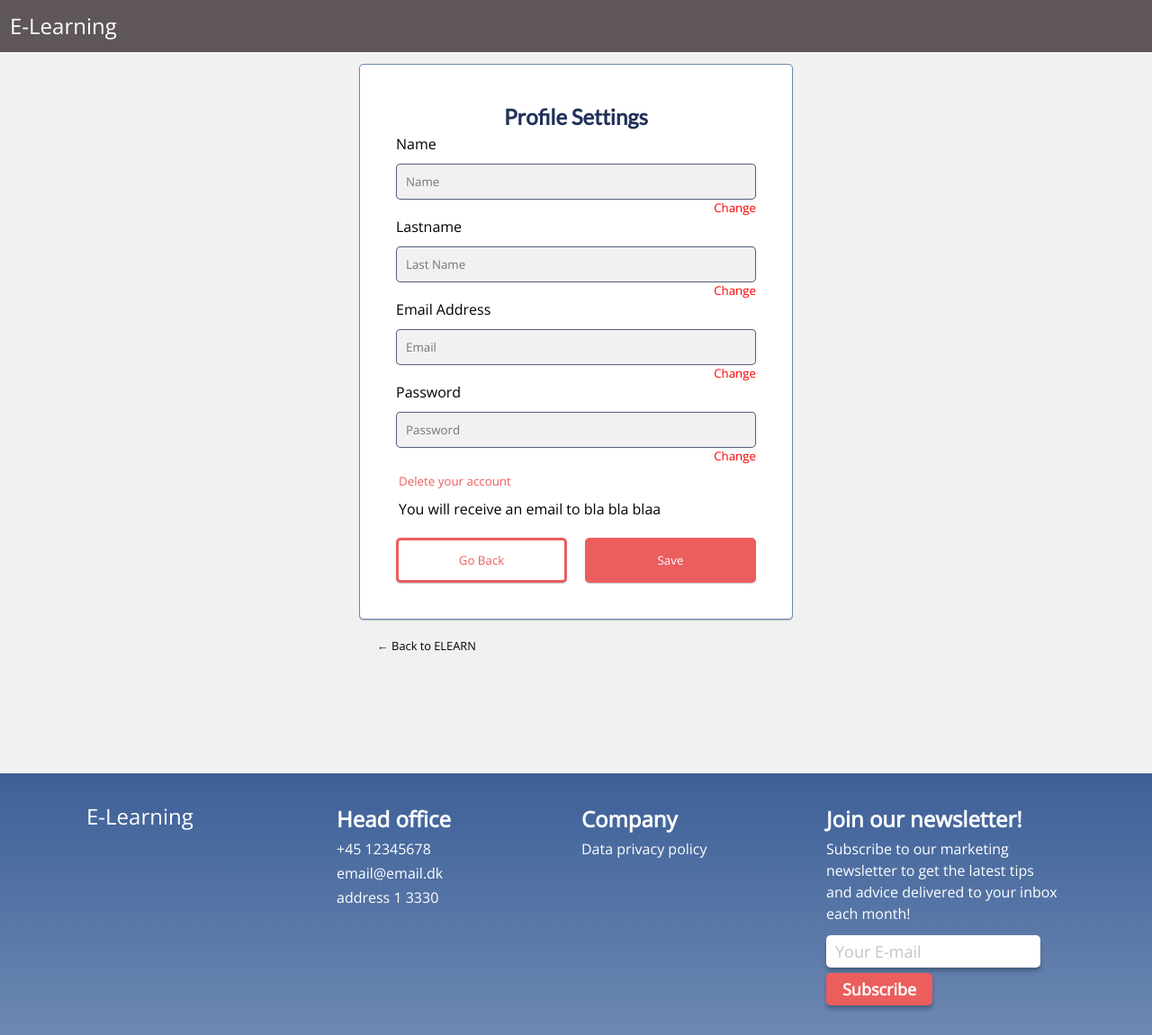
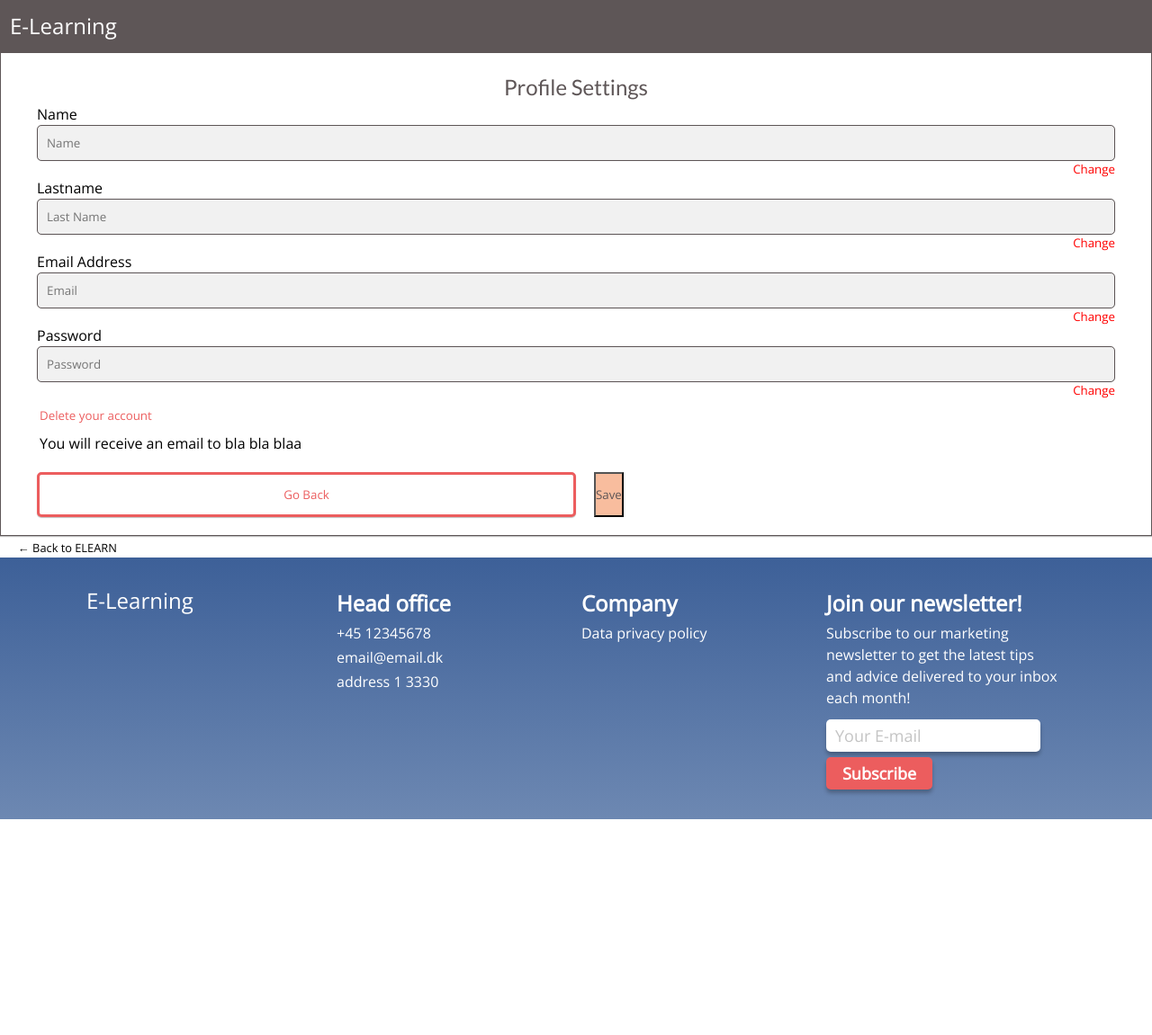
Before and after one commit to mBoegvald/eLearning, a PHP site: page /profile-settings.php in a window 1280 px wide. Shown: the whole page at 90% size. After the commit the page ends 911 px from the top, so only its background shows below. Run offline with PHP 8.4, Linux system fonts and the light colour scheme; the visitor is signed in with stand-in values (Sample User, id 1); data that the repository does not hold is empty.

Commit message:
login and signup more or less done

```diff
--- a/css/courses.css
+++ b/css/courses.css
@@ -12,12 +12,12 @@
   display: grid;
   grid-template-columns: 10fr;
   grid-gap: 3rem;
-  background-color: white;
 }
 .course {
   display: grid;
   /* grid-template-rows: 60fr 20fr 15fr; */
   grid-template-rows: 20fr 20fr 8fr;
+  background-color: var(--white);
   box-shadow: 0px 0.4rem 0.4rem rgba(0, 0, 0, 0.25);
   border-radius: 0.5rem;
   margin-bottom: 2rem;
@@ -49,7 +49,7 @@
 }
 
 .course-link a {
-  color: #ec5d5e;
+  color: var(--secondary-color);
   text-decoration: none;
   font-weight: 600;
 }
--- /dev/null
+++ b/css/dashboard.css
@@ -0,0 +1,3 @@
+#dashboard {
+  background-color: var(--tertiary-color);
+}
--- a/css/main.css
+++ b/css/main.css
@@ -29,6 +29,7 @@ body {
 
 #landing {
   background-color: var(--main-color);
+  border-top: 2px solid var(--white);
 }
 
 .contentContainer {
--- a/css/nav.css
+++ b/css/nav.css
@@ -6,7 +6,6 @@
 nav {
   width: 100%;
   background-color: var(--main-color);
-  border-bottom: 2px solid var(--white);
 }
 
 #mobile-container {
--- a/css/user.css
+++ b/css/user.css
@@ -2,8 +2,12 @@
   margin: 0;
   padding: 0;
   box-sizing: border-box;
+  font-family: Lato;
+}
 
-  font-family: Lato;
+#login,
+#signup {
+  background-color: var(--tertiary-color);
 }
 
 .wrapper {
@@ -11,7 +15,6 @@
   max-width: 1600px;
   margin-left: auto;
   margin-right: auto;
-
   border-radius: 5px;
   background-color: #f0f1f2;
 }
@@ -39,74 +42,34 @@
 
 /* LOGIN CONTAINER */
 
-#userLoginContainer {
+.login-form,
+.signup-form,
+#userProfileSettingsForm {
   display: grid;
-  align-items: center;
-  justify-content: center;
-  background-color: #f1f1f1;
-  width: 100%;
-
-  height: 100vh;
+  padding: 2rem 4rem;
+  border: 1px solid var(--main-color);
+  box-shadow: 0px 1px 1px rgba(0, 0, 0, 0.25);
 }
 
-#userLoginBox {
+.login-form input,
+.signup-form input,
+#userProfileSettingsForm input {
   display: grid;
-  margin-top: -150px;
-}
-
-#userLoginContainer h1 {
-  text-align: center;
-}
-
-#userLoginForm,
-#userSignupForm,
-#userProfileSettingsForm {
-  margin-top: 50px;
-  display: grid;
-  padding: 40px;
-  background: #ffffff;
-  border: 1px solid rgba(61, 96, 152, 0.75);
-  box-sizing: border-box;
-  box-shadow: 0px 1px 1px rgba(0, 0, 0, 0.25);
-  border-radius: 5px;
-}
-
-#userLoginForm input,
-#userSignupForm input,
-#userProfileSettingsForm input {
-  margin-top: 50px;
-  display: grid;
-  margin-top: 10px;
-  margin-bottom: 10px;
-  padding: 10px;
-  height: 40px;
-  width: 400px;
-  background: #ffffff;
-  border: 1px solid rgba(33, 49, 89, 0.75);
-  box-sizing: border-box;
+  width: 100%;
+  margin-bottom: 1rem;
+  padding: 1rem;
+  background: var(--white);
+  border: 1px solid var(--main-color);
   box-shadow: 0px 0px 1px rgba(0, 0, 0, 0.25);
   border-radius: 5px;
 }
 
-#userLoginForm .form-btn,
-#userSignupForm .form-btn,
+.login-form .form-btn,
+.signup-form .form-btn,
 #userProfileSettingsForm .form-btn {
-  border: none;
-  margin-top: 10px;
-  padding: 10px;
-  font-weight: 400;
-  background: #ec5d5e;
-  border: 3px solid #ec5d5e;
-  box-sizing: border-box;
-  box-shadow: 0px 1px 1px rgba(0, 0, 0, 0.25);
-  border-radius: 5px;
-  color: white;
-  width: 50%;
-  height: 50px !important;
-  justify-self: right;
-  padding: 5px;
-  text-decoration: none;
-  cursor: pointer;
+  margin-top: 1rem;
+  background-color: var(--secondary-color);
+  color: var(--main-color);
 }
 
 .back-btn {
@@ -119,22 +82,18 @@
 @import url("https://fonts.googleapis.com/css2?family=Lato:wght@400;700&display=swap");
 
 .form-h1 {
-  font-family: Lato;
-  font-style: normal;
-  font-weight: bold;
-  font-size: 24px;
-  line-height: 36px;
+  font-family: var(--font-header);
+  font-size: 2.4rem;
+  font-weight: 300;
   text-align: center;
-  color: #213159;
+  color: var(--main-color);
 }
 
 .login-helper {
-  justify-self: right;
-  font-size: 12px;
-  padding-top: 20px;
-  padding-right: 5px;
+  font-size: 1.2rem;
+  padding-top: 1rem;
   text-decoration: none;
-  color: black;
+  color: var(--main-color);
 }
 
 .form-btn-secondary {
@@ -172,9 +131,9 @@
   cursor: pointer;
   color: #ec5d5e;
   margin: 10px 3px 5px 3px;
-  background-color:transparent;
-  text-align:left;
-  border:none;
+  background-color: transparent;
+  text-align: left;
+  border: none;
 }
 
 #userProfileSettingsForm .delete-helper {
@@ -182,22 +141,22 @@
 }
 
 #DeleteProfileModal {
-  position:fixed;
-  display:grid;
-  left:0;
-  top:0;
-  width:100%;
-  height:100%;
-  z-index:10000;
-  background-color:#F1F1F1;
+  position: fixed;
+  display: grid;
+  left: 0;
+  top: 0;
+  width: 100%;
+  height: 100%;
+  z-index: 10000;
+  background-color: #f1f1f1;
 }
 
 #DeleteProfileModal.modal {
-  visibility:hidden;
+  visibility: hidden;
 }
 
 #DeleteProfileModal.show {
-  visibility:visible;
+  visibility: visible;
 }
 
 #DeleteProfileModal .form-btn {
@@ -236,28 +195,28 @@
 }
 
 .modal-wrapper {
-  max-width:800px;
-  width:100%;
-  align-self:center;
-  justify-self:center;
+  max-width: 800px;
+  width: 100%;
+  align-self: center;
+  justify-self: center;
 }
 
 .modal-text {
-  text-align:center;
+  text-align: center;
 }
 
 /* Stlying disabled input fields on profile settings */
 
 input:disabled {
-  background-color: #F1F1F1 !important;
+  background-color: #f1f1f1 !important;
 }
 
 .change-btn {
-  color:red;
-  background-color:transparent;
-  border:none;
-  text-align:right;
-  cursor:pointer;
+  color: red;
+  background-color: transparent;
+  border: none;
+  text-align: right;
+  cursor: pointer;
 }
 
 #userProfileSettingsForm input {
```
Also changed, not shown: dashboard.php (+5 -3 lines), login.php (+21 -30 lines), signup.php (+29 -4 lines).
